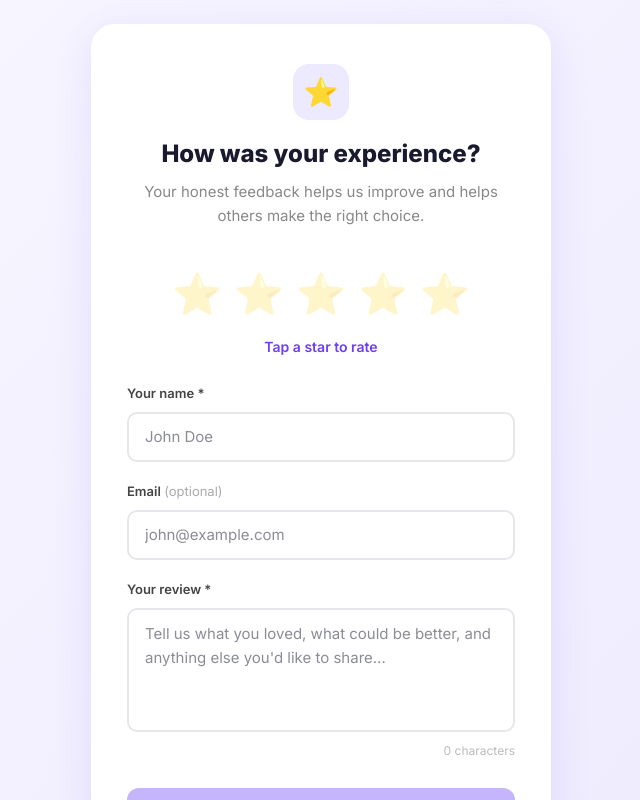
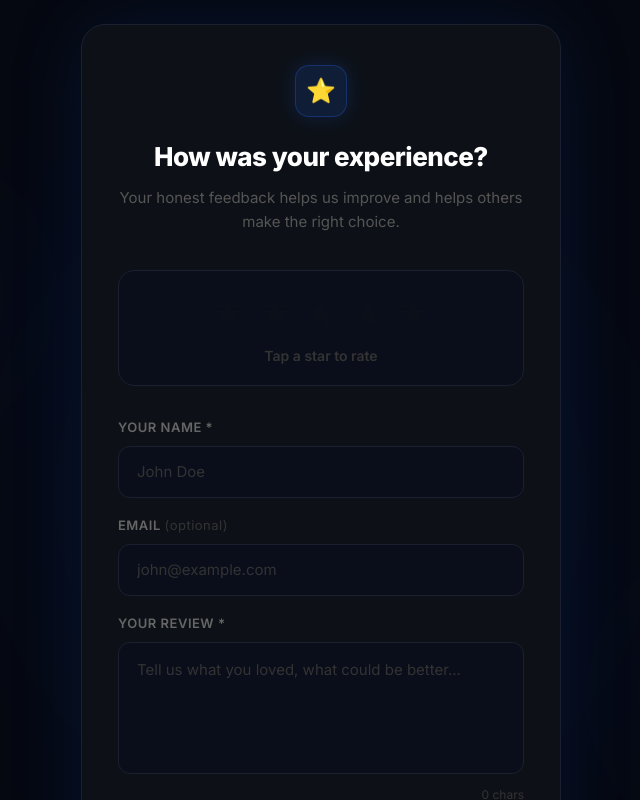
Before and after one commit to apexnova97-hash/trustdrop, a Next.js app: page /collect/testbiz in a window 1280 px wide. Shown: the top 800 px of the page, without its empty margins (319-959 px from the left). Built offline with nearby package versions, Linux system fonts and the light colour scheme; no server answers.

Commit message:
Update page.js

```diff
--- a/app/collect/[slug]/page.js
+++ b/app/collect/[slug]/page.js
@@ -37,56 +37,66 @@ export default function CollectPage({ params }) {
     setLoading(false)
   }
 
-  const starLabels = ['', 'Poor', 'Fair', 'Good', 'Great', 'Excellent']
+  const starLabels = ['', 'Poor', 'Fair', 'Good', 'Great', 'Excellent!']
 
   if (submitted) {
     return (
-      <div style={{ minHeight: '100vh', background: 'linear-gradient(135deg, #f8f7ff 0%, #ede9fe 100%)', display: 'flex', alignItems: 'center', justifyContent: 'center', padding: 24, fontFamily: "'Inter', sans-serif" }}>
-        <style>{`@import url('https://fonts.googleapis.com/css2?family=Inter:wght@400;500;600;700;800&display=swap');`}</style>
-        <div style={{ background: 'white', borderRadius: 24, padding: 48, maxWidth: 440, width: '100%', textAlign: 'center', boxShadow: '0 8px 40px rgba(108,62,244,0.12)' }}>
-          <div style={{ fontSize: 64, marginBottom: 16 }}>🎉</div>
-          <h2 style={{ fontSize: 26, fontWeight: 800, color: '#1a1a2e', marginBottom: 10 }}>Thank you!</h2>
-          <p style={{ color: '#666', fontSize: 16, lineHeight: 1.7 }}>Your review has been submitted. It means a lot to us!</p>
-          <div style={{ marginTop: 32, padding: 20, background: '#f8f7ff', borderRadius: 16 }}>
-            <p style={{ color: '#6c3ef4', fontWeight: 600, fontSize: 14 }}>⭐ {'⭐'.repeat(rating - 1)} You gave {rating} stars</p>
+      <div style={{ minHeight: '100vh', background: '#050810', display: 'flex', alignItems: 'center', justifyContent: 'center', padding: 24, fontFamily: "'Inter', sans-serif", position: 'relative', overflow: 'hidden' }}>
+        <style>{`@import url('https://fonts.googleapis.com/css2?family=Inter:wght@400;500;600;700;800;900&display=swap'); * { box-sizing: border-box; margin: 0; padding: 0; }`}</style>
+        <div style={{ position: 'absolute', width: 400, height: 400, background: '#1d4ed8', borderRadius: '50%', filter: 'blur(120px)', opacity: 0.1, top: '50%', left: '50%', transform: 'translate(-50%,-50%)', pointerEvents: 'none' }} />
+        <div style={{ background: '#0d1117', border: '1px solid #1a2030', borderRadius: 24, padding: 48, maxWidth: 440, width: '100%', textAlign: 'center', boxShadow: '0 0 60px rgba(37,99,235,0.15)', position: 'relative' }}>
+          <div style={{ width: 72, height: 72, background: 'rgba(37,99,235,0.15)', border: '1px solid rgba(37,99,235,0.3)', borderRadius: '50%', display: 'flex', alignItems: 'center', justifyContent: 'center', fontSize: 36, margin: '0 auto 24px' }}>🎉</div>
+          <h2 style={{ fontSize: 28, fontWeight: 800, color: 'white', marginBottom: 12, letterSpacing: '-0.5px' }}>Thank you!</h2>
+          <p style={{ color: '#666', fontSize: 16, lineHeight: 1.7, marginBottom: 28 }}>Your review has been submitted. It truly means a lot to us!</p>
+          <div style={{ background: 'rgba(37,99,235,0.1)', border: '1px solid rgba(37,99,235,0.2)', borderRadius: 12, padding: 16 }}>
+            <p style={{ color: '#60a5fa', fontWeight: 600, fontSize: 15 }}>
+              {'★'.repeat(rating)}{'☆'.repeat(5 - rating)} · {['','Poor','Fair','Good','Great','Excellent!'][rating]}
+            </p>
           </div>
+          <p style={{ color: '#333', fontSize: 12, marginTop: 24 }}>Powered by <span style={{ color: '#2563eb', fontWeight: 600 }}>TrustDrop</span></p>
         </div>
       </div>
     )
   }
 
   return (
-    <div style={{ minHeight: '100vh', background: 'linear-gradient(135deg, #f8f7ff 0%, #ede9fe 100%)', display: 'flex', alignItems: 'center', justifyContent: 'center', padding: 24, fontFamily: "'Inter', sans-serif" }}>
+    <div style={{ minHeight: '100vh', background: '#050810', display: 'flex', alignItems: 'center', justifyContent: 'center', padding: 24, fontFamily: "'Inter', sans-serif", position: 'relative', overflow: 'hidden' }}>
       <style>{`
-        @import url('https://fonts.googleapis.com/css2?family=Inter:wght@400;500;600;700;800&display=swap');
+        @import url('https://fonts.googleapis.com/css2?family=Inter:wght@400;500;600;700;800;900&display=swap');
         * { box-sizing: border-box; margin: 0; padding: 0; }
-        input, textarea { outline: none; }
-        input:focus, textarea:focus { border-color: #6c3ef4 !important; box-shadow: 0 0 0 3px rgba(108,62,244,0.1); }
-        .star-btn { background: none; border: none; cursor: pointer; font-size: 40px; transition: transform 0.1s; padding: 4px; }
-        .star-btn:hover { transform: scale(1.2); }
-        .submit-btn { width: 100%; background: #6c3ef4; color: white; border: none; padding: 16px; border-radius: 12px; font-size: 16px; font-weight: 700; cursor: pointer; transition: background 0.2s; font-family: inherit; }
-        .submit-btn:hover { background: #5a2fd9; }
-        .submit-btn:disabled { background: #c4b5fd; cursor: not-allowed; }
+        .star-btn { background: none; border: none; cursor: pointer; font-size: 36px; transition: transform 0.15s; padding: 4px 6px; line-height: 1; }
+        .star-btn:hover { transform: scale(1.25); }
+        .field { width: 100%; background: #0a0e1a; border: 1px solid #1a2030; border-radius: 12px; padding: 14px 18px; font-size: 15px; color: white; font-family: inherit; outline: none; transition: border-color 0.2s, box-shadow 0.2s; }
+        .field:focus { border-color: #2563eb; box-shadow: 0 0 0 3px rgba(37,99,235,0.1); }
+        .field::placeholder { color: #333; }
+        .submit-btn { width: 100%; background: linear-gradient(135deg, #2563eb, #1d4ed8); color: white; border: none; padding: 16px; border-radius: 12px; font-size: 16px; font-weight: 700; cursor: pointer; transition: all 0.2s; font-family: inherit; box-shadow: 0 0 30px rgba(37,99,235,0.3); }
+        .submit-btn:hover:not(:disabled) { transform: translateY(-2px); box-shadow: 0 0 50px rgba(37,99,235,0.5); }
+        .submit-btn:disabled { opacity: 0.4; cursor: not-allowed; transform: none; box-shadow: none; }
       `}</style>
 
-      <div style={{ background: 'white', borderRadius: 24, padding: '40px 36px', maxWidth: 460, width: '100%', boxShadow: '0 8px 40px rgba(108,62,244,0.12)' }}>
+      {/* Background glow */}
+      <div style={{ position: 'absolute', width: 500, height: 500, background: '#1d4ed8', borderRadius: '50%', filter: 'blur(130px)', opacity: 0.08, top: '50%', left: '50%', transform: 'translate(-50%,-50%)', pointerEvents: 'none' }} />
+      <div style={{ position: 'absolute', width: 200, height: 200, background: '#2563eb', borderRadius: '50%', filter: 'blur(80px)', opacity: 0.06, top: '20%', left: '10%', pointerEvents: 'none' }} />
+      <div style={{ position: 'absolute', width: 200, height: 200, background: '#2563eb', borderRadius: '50%', filter: 'blur(80px)', opacity: 0.06, bottom: '20%', right: '10%', pointerEvents: 'none' }} />
+
+      <div style={{ background: '#0d1117', border: '1px solid #1a2030', borderRadius: 24, padding: '40px 36px', maxWidth: 480, width: '100%', boxShadow: '0 0 80px rgba(37,99,235,0.12)', position: 'relative' }}>
 
         {/* Header */}
-        <div style={{ textAlign: 'center', marginBottom: 32 }}>
-          <div style={{ width: 56, height: 56, background: '#ede9fe', borderRadius: 16, display: 'flex', alignItems: 'center', justifyContent: 'center', margin: '0 auto 16px', fontSize: 28 }}>
+        <div style={{ textAlign: 'center', marginBottom: 36 }}>
+          <div style={{ width: 52, height: 52, background: 'rgba(37,99,235,0.15)', border: '1px solid rgba(37,99,235,0.3)', borderRadius: 14, display: 'flex', alignItems: 'center', justifyContent: 'center', margin: '0 auto 20px', fontSize: 24, boxShadow: '0 0 20px rgba(37,99,235,0.2)' }}>
             ⭐
           </div>
-          <h1 style={{ fontSize: 24, fontWeight: 800, color: '#1a1a2e', marginBottom: 8 }}>
+          <h1 style={{ fontSize: 26, fontWeight: 800, color: 'white', marginBottom: 10, letterSpacing: '-0.5px' }}>
             How was your experience?
           </h1>
-          <p style={{ color: '#888', fontSize: 15, lineHeight: 1.6 }}>
+          <p style={{ color: '#555', fontSize: 15, lineHeight: 1.6 }}>
             Your honest feedback helps us improve and helps others make the right choice.
           </p>
         </div>
 
         {/* Star Rating */}
-        <div style={{ textAlign: 'center', marginBottom: 28 }}>
-          <div style={{ display: 'flex', justifyContent: 'center', gap: 4, marginBottom: 8 }}>
+        <div style={{ textAlign: 'center', marginBottom: 32, background: '#0a0e1a', border: '1px solid #1a2030', borderRadius: 16, padding: '20px 24px' }}>
+          <div style={{ display: 'flex', justifyContent: 'center', gap: 2, marginBottom: 10 }}>
             {[1, 2, 3, 4, 5].map((star) => (
               <button
                 key={star}
@@ -94,20 +104,20 @@ export default function CollectPage({ params }) {
                 onMouseEnter={() => setHovered(star)}
                 onMouseLeave={() => setHovered(0)}
                 onClick={() => setRating(star)}
-                style={{ opacity: star <= (hovered || rating) ? 1 : 0.25 }}
+                style={{ opacity: star <= (hovered || rating) ? 1 : 0.15, filter: star <= (hovered || rating) ? 'drop-shadow(0 0 6px rgba(251,191,36,0.6))' : 'none' }}
               >
-                ⭐
+                ★
               </button>
             ))}
           </div>
-          <p style={{ color: '#6c3ef4', fontWeight: 600, fontSize: 14, height: 20 }}>
+          <p style={{ color: hovered || rating ? '#60a5fa' : '#333', fontWeight: 600, fontSize: 14, height: 20, transition: 'color 0.2s' }}>
             {hovered ? starLabels[hovered] : rating ? starLabels[rating] : 'Tap a star to rate'}
           </p>
         </div>
 
         {/* Name */}
-        <div style={{ marginBottom: 20 }}>
-          <label style={{ display: 'block', fontSize: 13, fontWeight: 600, color: '#444', marginBottom: 8 }}>
+        <div style={{ marginBottom: 18 }}>
+          <label style={{ display: 'block', fontSize: 13, fontWeight: 600, color: '#666', marginBottom: 8, letterSpacing: '0.5px', textTransform: 'uppercase' }}>
             Your name *
           </label>
           <input
@@ -115,37 +125,40 @@ export default function CollectPage({ params }) {
             value={name}
             onChange={(e) => setName(e.target.value)}
             placeholder="John Doe"
-            style={{ width: '100%', border: '2px solid #e5e7eb', borderRadius: 10, padding: '12px 16px', fontSize: 15, color: '#1a1a2e', transition: 'border-color 0.2s, box-shadow 0.2s', fontFamily: 'inherit' }}
+            className="field"
           />
         </div>
 
         {/* Email */}
-        <div style={{ marginBottom: 20 }}>
-          <label style={{ display: 'block', fontSize: 13, fontWeight: 600, color: '#444', marginBottom: 8 }}>
-            Email <span style={{ color: '#aaa', fontWeight: 400 }}>(optional)</span>
+        <div style={{ marginBottom: 18 }}>
+          <label style={{ display: 'block', fontSize: 13, fontWeight: 600, color: '#666', marginBottom: 8, letterSpacing: '0.5px', textTransform: 'uppercase' }}>
+            Email <span style={{ color: '#333', fontWeight: 400, textTransform: 'none' }}>(optional)</span>
           </label>
           <input
             type="email"
             value={email}
             onChange={(e) => setEmail(e.target.value)}
             placeholder="john@example.com"
-            style={{ width: '100%', border: '2px solid #e5e7eb', borderRadius: 10, padding: '12px 16px', fontSize: 15, color: '#1a1a2e', transition: 'border-color 0.2s, box-shadow 0.2s', fontFamily: 'inherit' }}
+            className="field"
           />
         </div>
 
         {/* Review */}
         <div style={{ marginBottom: 28 }}>
-          <label style={{ display: 'block', fontSize: 13, fontWeight: 600, color: '#444', marginBottom: 8 }}>
+          <label style={{ display: 'block', fontSize: 13, fontWeight: 600, color: '#666', marginBottom: 8, letterSpacing: '0.5px', textTransform: 'uppercase' }}>
             Your review *
           </label>
           <textarea
             value={review}
             onChange={(e) => setReview(e.target.value)}
-            placeholder="Tell us what you loved, what could be better, and anything else you'd like to share..."
+            placeholder="Tell us what you loved, what could be better..."
             rows={4}
-            style={{ width: '100%', border: '2px solid #e5e7eb', borderRadius: 10, padding: '12px 16px', fontSize: 15, color: '#1a1a2e', resize: 'none', transition: 'border-color 0.2s, box-shadow 0.2s', fontFamily: 'inherit', lineHeight: 1.6 }}
+            className="field"
+            style={{ resize: 'none', lineHeight: 1.7 }}
           />
-          <p style={{ textAlign: 'right', fontSize: 12, color: '#bbb', marginTop: 4 }}>{review.length} characters</p>
+          <div style={{ display: 'flex', justifyContent: 'flex-end', marginTop: 6 }}>
+            <span style={{ fontSize: 12, color: review.length > 0 ? '#2563eb' : '#333' }}>{review.length} chars</span>
+          </div>
         </div>
 
         {/* Submit */}
@@ -157,8 +170,8 @@ export default function CollectPage({ params }) {
           {loading ? '⏳ Submitting...' : 'Submit Review →'}
         </button>
 
-        <p style={{ textAlign: 'center', fontSize: 12, color: '#ccc', marginTop: 16 }}>
-          Powered by <span style={{ color: '#6c3ef4', fontWeight: 600 }}>TrustDrop</span>
+        <p style={{ textAlign: 'center', fontSize: 12, color: '#222', marginTop: 20 }}>
+          Powered by <span style={{ color: '#2563eb', fontWeight: 600 }}>TrustDrop</span>
         </p>
       </div>
     </div>
```
